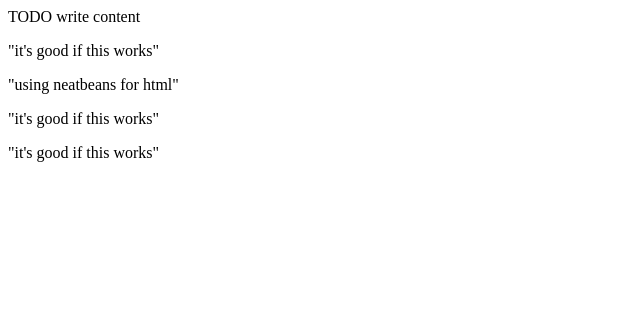
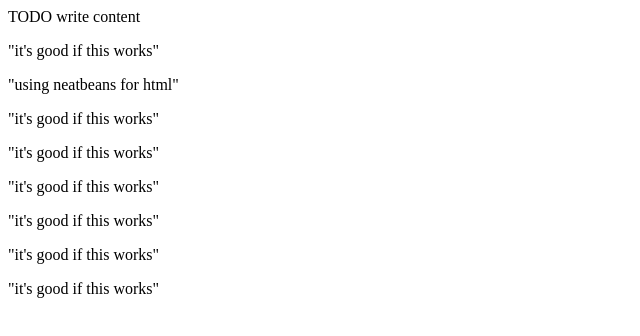
Before and after one commit to aklilu111/destroy-the-world, a plain HTML site: page public_html/index.html in a window 1280 px wide. Shown: the whole page, without its empty margins (0-640 px from the left). Drawn offline with Linux system fonts and the light colour scheme.

Commit message:
Update index.html

```diff
--- a/public_html/index.html
+++ b/public_html/index.html
@@ -17,6 +17,10 @@ and open the template in the editor.
 
          <p>"it's good if this works"</p>
           <p>"it's good if this works"</p>
+        <p>"it's good if this works"</p>
+          <p>"it's good if this works"</p>
+        <p>"it's good if this works"</p>
+          <p>"it's good if this works"</p>
 
     </body>
 </html>
```
